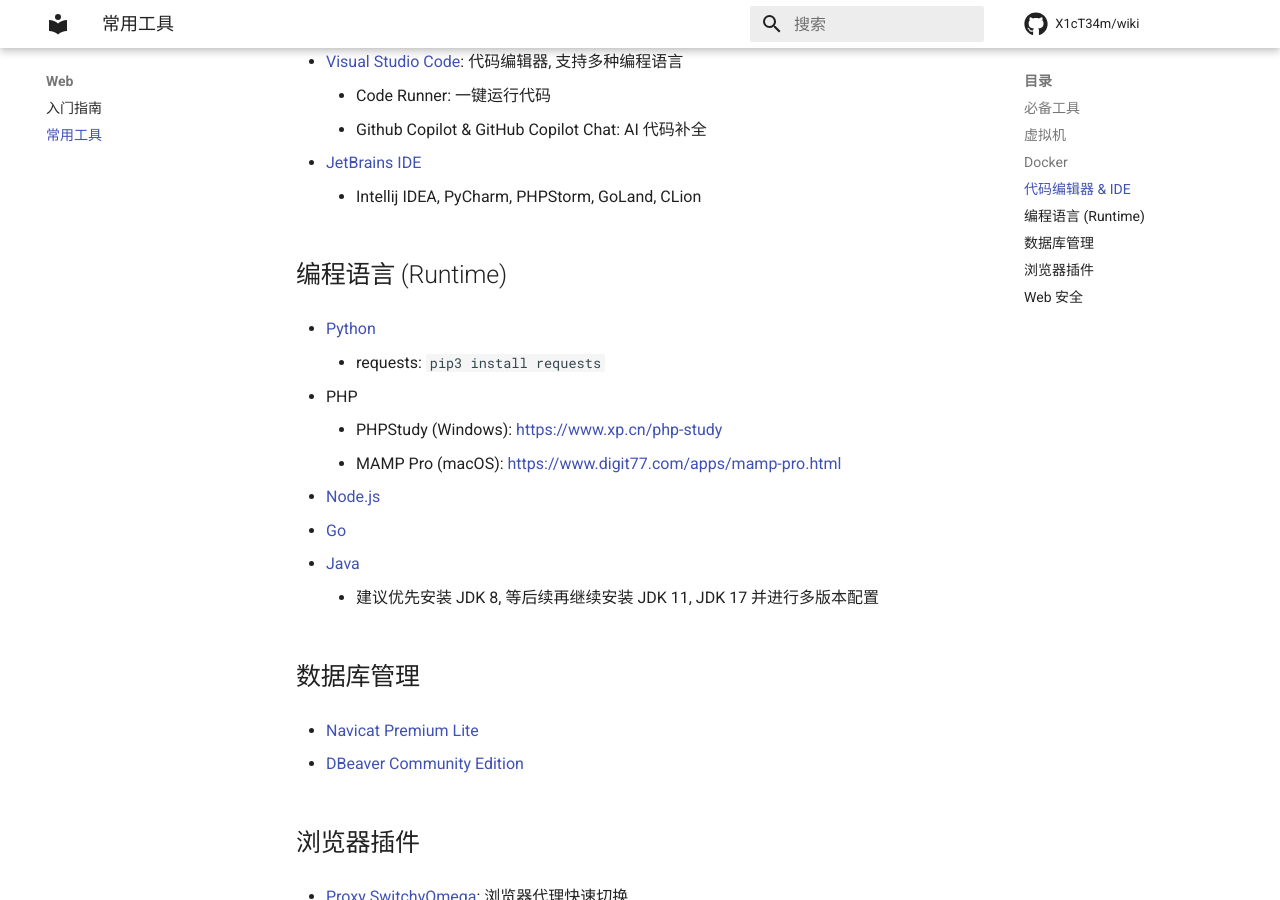
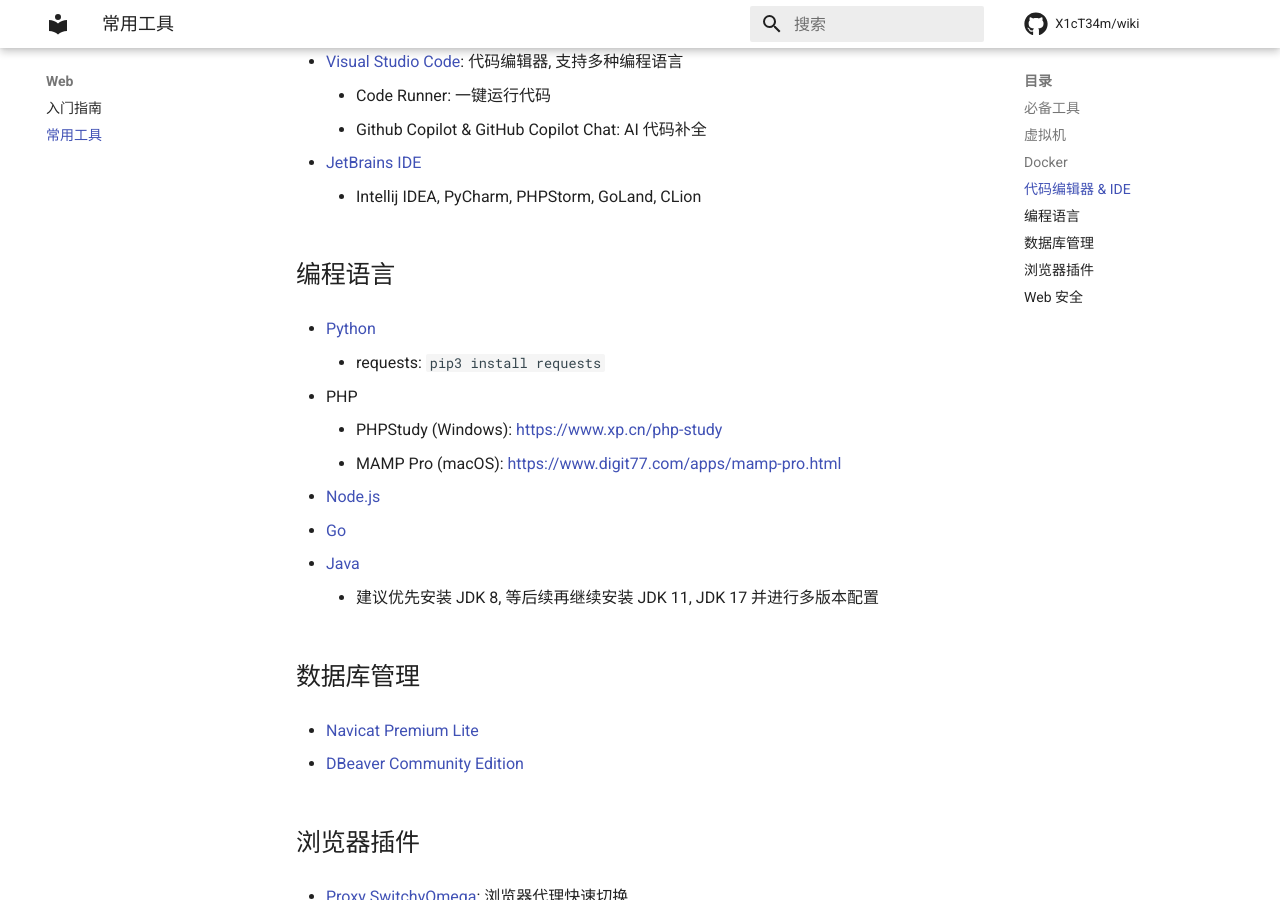
Before and after one commit to X1cT34m/wiki, an MkDocs documentation site: the page built from docs/web/tools.md, in a window 1280 px wide and 900 px high, scrolled down 812 px. Built offline with MkDocs 1.6.1 and Material for MkDocs 9.7.7, drawn with Linux system fonts in a browser that asks for light colours; comment, search, counter and statistics services are not loaded.

Commit message:
update web tools

```diff
--- a/docs/web/tools.md
+++ b/docs/web/tools.md
@@ -30,7 +30,7 @@
 - [JetBrains IDE](https://www.jetbrains.com/)
     - Intellij IDEA, PyCharm, PHPStorm, GoLand, CLion
 
-## 编程语言 (Runtime)
+## 编程语言
 
 - [Python](https://www.python.org/)
     - requests: `pip3 install requests`
```
